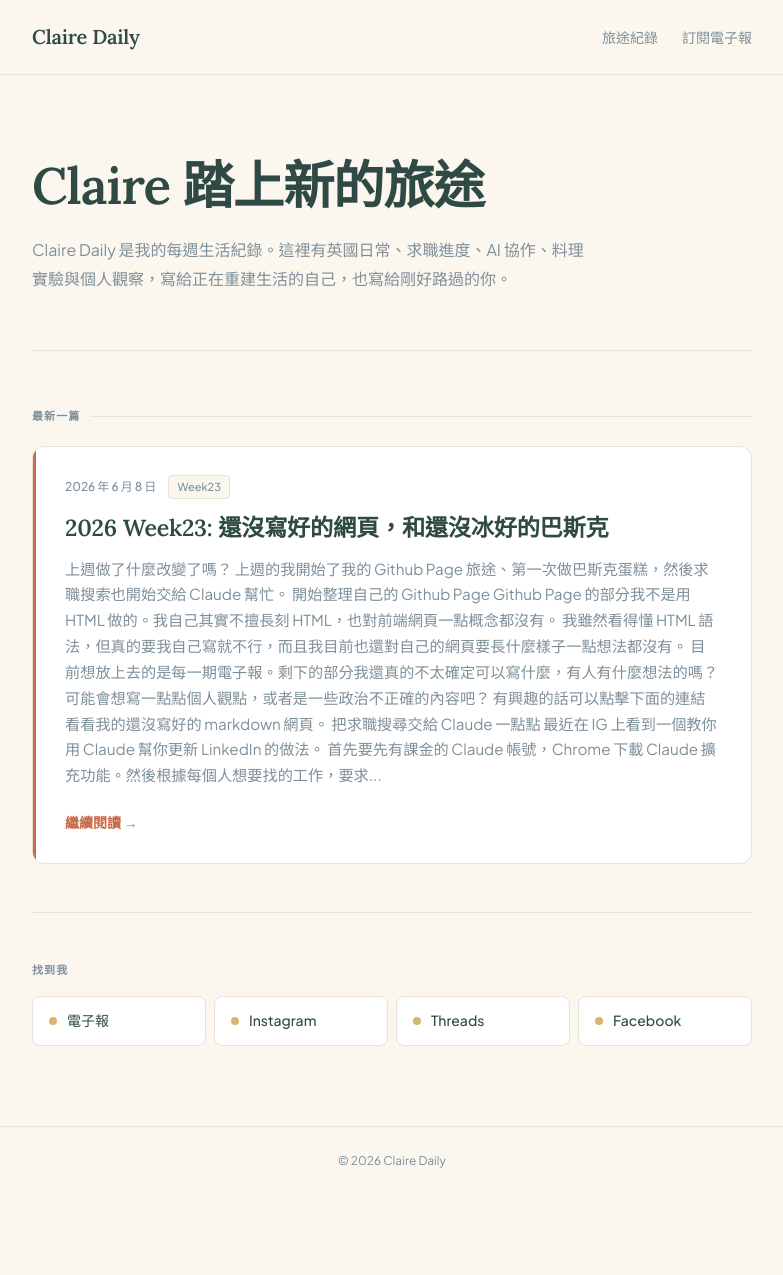
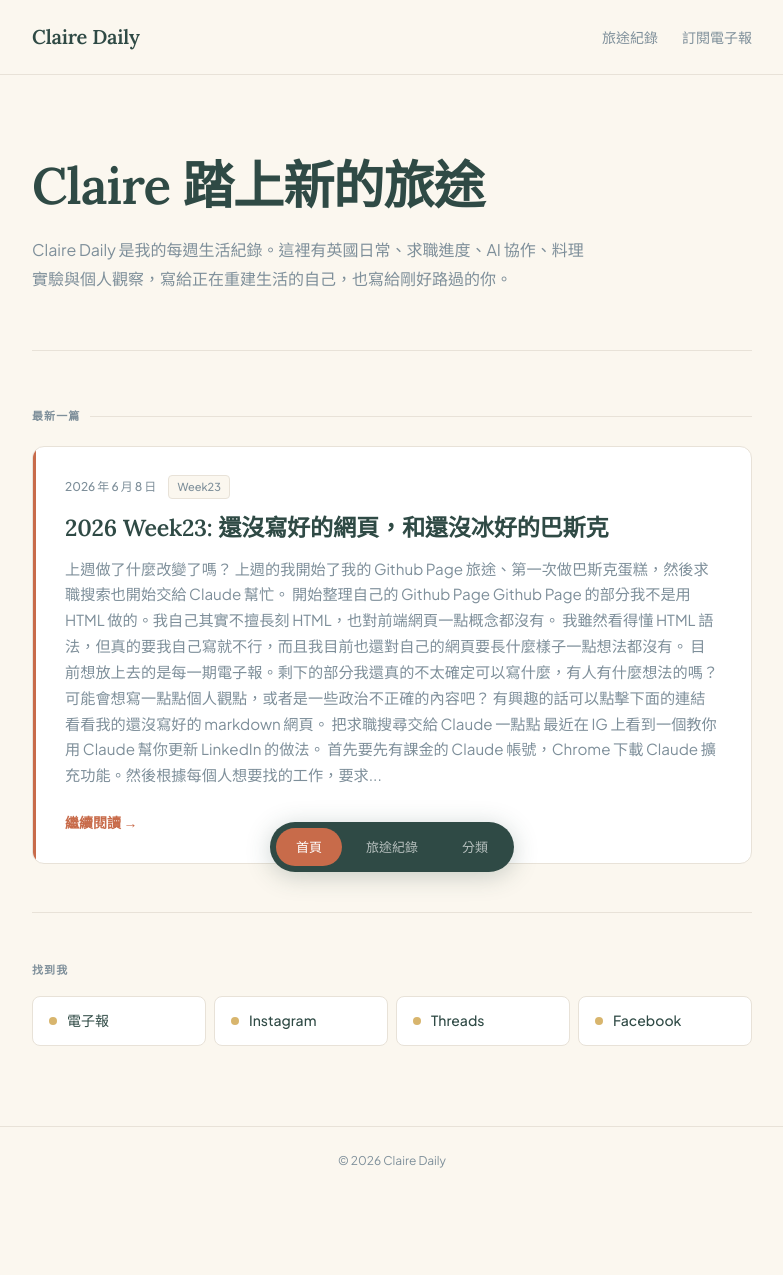
Before and after one commit to clairedaily8613/clairedaily8613.github.io, a Jekyll site: the page built from index.md, in a window 1280 px wide. Shown: the whole page, without its empty margins (248-1031 px from the left). Built offline with Jekyll 4.4.1, drawn with Linux system fonts in a browser that asks for light colours; before the commit the page ends 1195 px from its top, so only the background shows below that.

Commit message:
新增分類頁（電子報 2025/2026）與底部浮動膠囊導覽
Co-Authored-By: Claude Sonnet 4.6 <noreply@anthropic.com>

```diff
--- a/_layouts/default.html
+++ b/_layouts/default.html
@@ -23,6 +23,12 @@
     {{ content }}
   </main>
 
+  <nav class="float-nav">
+    <a href="{{ '/' | relative_url }}" class="float-nav-item {% if page.url == '/' %}active{% endif %}">首頁</a>
+    <a href="{{ '/archive' | relative_url }}" class="float-nav-item {% if page.url contains 'archive' %}active{% endif %}">旅途紀錄</a>
+    <a href="{{ '/categories' | relative_url }}" class="float-nav-item {% if page.url contains 'categories' %}active{% endif %}">分類</a>
+  </nav>
+
   <footer class="site-footer">
     <div class="container">© {{ 'now' | date: "%Y" }} Claire Daily</div>
   </footer>
--- a/style.css
+++ b/style.css
@@ -405,6 +405,78 @@ body {
   font-weight: 500;
 }
 
+/* ── 浮動膠囊導覽 ── */
+.float-nav {
+  position: fixed;
+  bottom: 28px;
+  left: 50%;
+  transform: translateX(-50%);
+  display: flex;
+  gap: 4px;
+  background: var(--primary);
+  border-radius: 999px;
+  padding: 6px;
+  box-shadow: 0 4px 24px rgba(47,74,69,0.25);
+  z-index: 100;
+}
+.float-nav-item {
+  padding: 8px 20px;
+  border-radius: 999px;
+  font-size: 13px;
+  font-weight: 500;
+  color: rgba(255,255,255,0.65);
+  text-decoration: none;
+  transition: background 0.15s, color 0.15s;
+  white-space: nowrap;
+}
+.float-nav-item:hover {
+  color: #fff;
+  background: rgba(255,255,255,0.1);
+}
+.float-nav-item.active {
+  background: var(--accent);
+  color: #fff;
+}
+
+/* 避免浮動導覽擋住 footer */
+.site-footer { margin-bottom: 80px; }
+
+/* ── 分類頁 ── */
+.category-group {
+  margin-bottom: 48px;
+}
+.category-title {
+  font-family: 'Lora', serif;
+  font-size: 1.3rem;
+  font-weight: 600;
+  color: var(--primary);
+  margin-bottom: 16px;
+  padding-bottom: 12px;
+  border-bottom: 1px solid var(--border);
+}
+.year-list {
+  display: flex;
+  gap: 10px;
+  flex-wrap: wrap;
+}
+.year-link {
+  display: inline-block;
+  padding: 10px 24px;
+  background: var(--surface);
+  border: 1px solid var(--border);
+  border-radius: 8px;
+  text-decoration: none;
+  color: var(--primary);
+  font-size: 15px;
+  font-weight: 500;
+  transition: border-color 0.15s, background 0.15s;
+}
+.year-link:hover {
+  border-color: var(--accent);
+  background: #fdf5f2;
+  color: var(--accent);
+}
+
 @media (max-width: 520px) {
   .hero { padding: 48px 0 36px; }
   .hero h1 { font-size: 2rem; }
```
Also changed, not shown: categories.md (added, +21 -0 lines), categories/2025.md (added, +25 -0 lines), categories/2026.md (added, +25 -0 lines).
